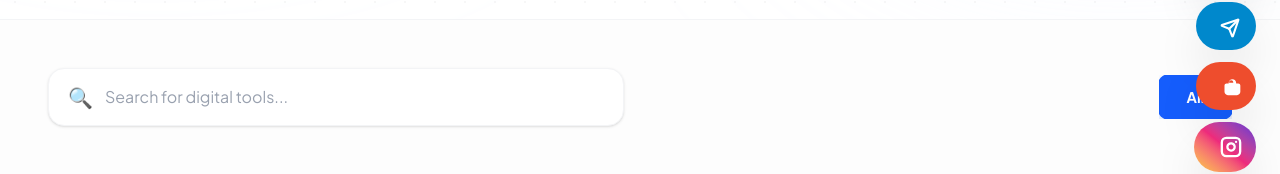
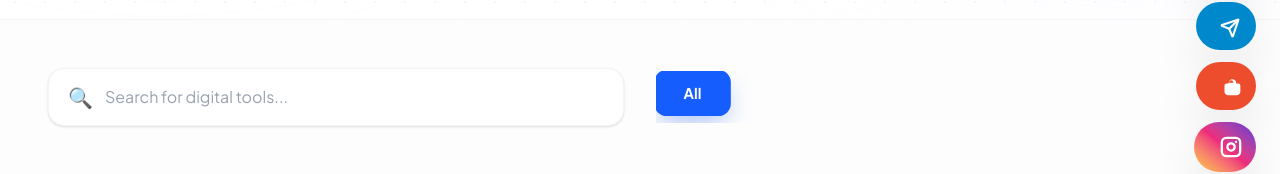
Before and after one commit to oswin0829/student-hub, a Next.js app: page / in a window 1280 px wide. Shown: the part 604-778 px from the top of the page. Built offline with nearby package versions, Linux system fonts and the light colour scheme; no server answers; the database is empty.

Commit message:
fixed scrollbar

```diff
--- a/app/globals.css
+++ b/app/globals.css
@@ -8,3 +8,25 @@
 .animate-gradient {
   animation: gradient 8s linear infinite;
 }
+
+@layer utilities {
+  /* Custom thin scrollbar for categories */
+  .custom-scrollbar::-webkit-scrollbar {
+    height: 5px; /* Height for horizontal scrollbar */
+  }
+
+  .custom-scrollbar::-webkit-scrollbar-track {
+    background: #f1f5f9; /* slate-100 */
+    border-radius: 10px;
+  }
+
+  .custom-scrollbar::-webkit-scrollbar-thumb {
+    background: #cbd5e1; /* slate-300 */
+    border-radius: 10px;
+    transition: all 0.3s ease;
+  }
+
+  .custom-scrollbar::-webkit-scrollbar-thumb:hover {
+    background: #2563eb; /* blue-600 - highlights when they use it */
+  }
+}
--- a/components/Storefront.tsx
+++ b/components/Storefront.tsx
@@ -17,7 +17,7 @@ interface Product {
   price: number;
   category: string;
   image_url?: string;
-  description?: string; // Add this line!
+  description?: string;
   options?: ProductOption[];
 }
 
@@ -49,7 +49,7 @@ export default function Storefront({ initialProducts }: { initialProducts: Produ
       <div className="flex flex-col lg:flex-row gap-8 items-center justify-between mb-16">
 
         {/* Search Bar */}
-        <div className="relative w-full lg:max-w-xl group">
+        <div className="relative w-full lg:max-w-xl group flex-shrink-0">
           <div className="absolute inset-y-0 left-0 pl-5 flex items-center pointer-events-none transition-colors group-focus-within:text-blue-500">
             <span className="text-gray-400 text-xl">🔍</span>
           </div>
@@ -62,13 +62,13 @@ export default function Storefront({ initialProducts }: { initialProducts: Produ
           />
         </div>
 
-        {/* Category Pills */}
-        <div className="flex gap-3 overflow-x-auto w-full lg:w-auto pb-4 lg:pb-0 hide-scrollbar justify-center lg:justify-end">
+        {/* Category Pills - Styled with a visible scrollbar */}
+        <div className="flex gap-3 overflow-x-auto w-full custom-scrollbar pb-4 lg:pb-2 items-center scroll-smooth flex-nowrap">
           {categories.map((category) => (
             <button
               key={category}
               onClick={() => setSelectedCategory(category)}
-              className={`px-7 py-3 rounded-xl text-sm font-bold whitespace-nowrap transition-all duration-300 ${
+              className={`px-7 py-3 rounded-xl text-sm font-bold whitespace-nowrap transition-all duration-300 flex-shrink-0 ${
                 selectedCategory === category
                   ? "bg-blue-600 text-white shadow-[0_10px_25px_-5px_rgba(37,99,235,0.4)] scale-105"
                   : "bg-white text-gray-500 border border-gray-100 hover:bg-gray-50 hover:border-gray-200 shadow-sm"
@@ -119,7 +119,7 @@ export default function Storefront({ initialProducts }: { initialProducts: Produ
               </div>
               <h3 className="text-2xl font-black text-gray-900 mb-2">No tools match your search</h3>
               <p className="text-gray-500 mb-8 text-center max-w-sm px-4 font-medium">
-                Try adjusting your filters or search for something else like &quot;AI&quot; or &quot;Templates&quot;.
+                Try adjusting your filters or search for something else.
               </p>
               <button
                 onClick={() => { setSearchQuery(""); setSelectedCategory("All"); }}
```
